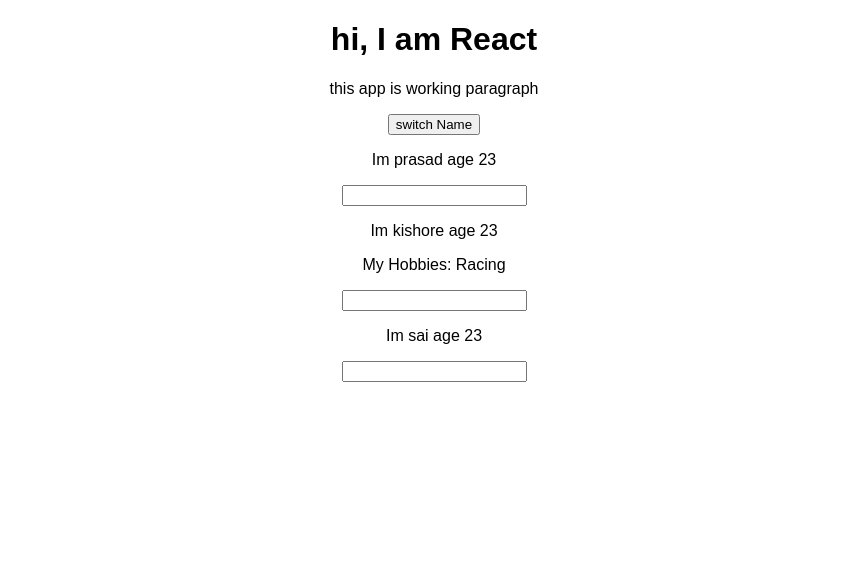
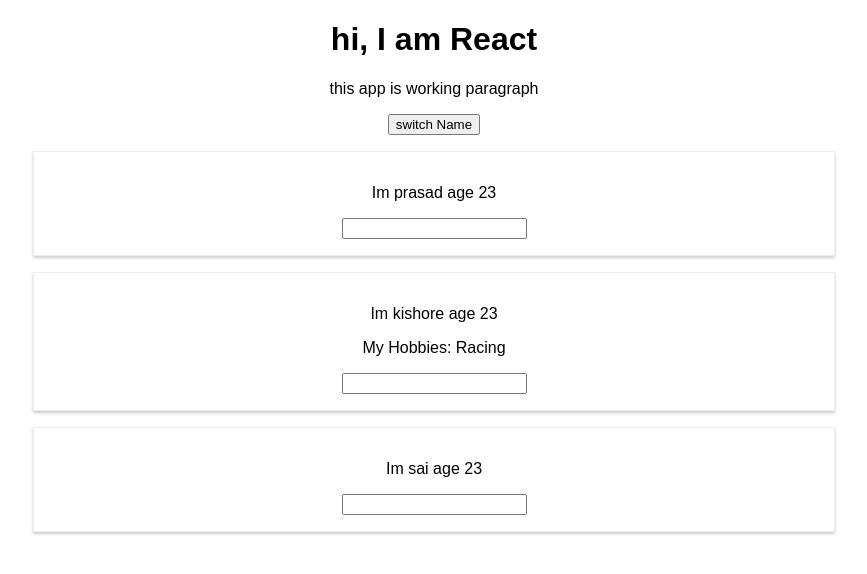
Before and after one commit to varaprasad7007/React, a React (Create React App) app: page / in a window 1280 px wide. Shown: the top 574 px of the page, without its empty margins (206-1073 px from the left). Built offline with nearby package versions, Linux system fonts and the light colour scheme.

Commit message:
style added

```diff
--- /dev/null
+++ b/src/Person/Person.css
@@ -0,0 +1,7 @@
+.Person {
+    width: 60%;
+    margin: 16px auto;
+    border: 1px solid #eee;
+    box-shadow: 0 2px 3px #ccc;
+    padding: 16px;
+}
--- a/src/Person/Person.js
+++ b/src/Person/Person.js
@@ -1,7 +1,8 @@
 import React from 'react';
 
+import './Person.css';
 const person = (props) => {
-    return <div>
+    return <div className="Person">
         <p onClick={props.click}>Im {props.name} age {props.age}</p>
         <p>{props.children}</p>
         <input type="text" onChange={props.changed}/>
```
